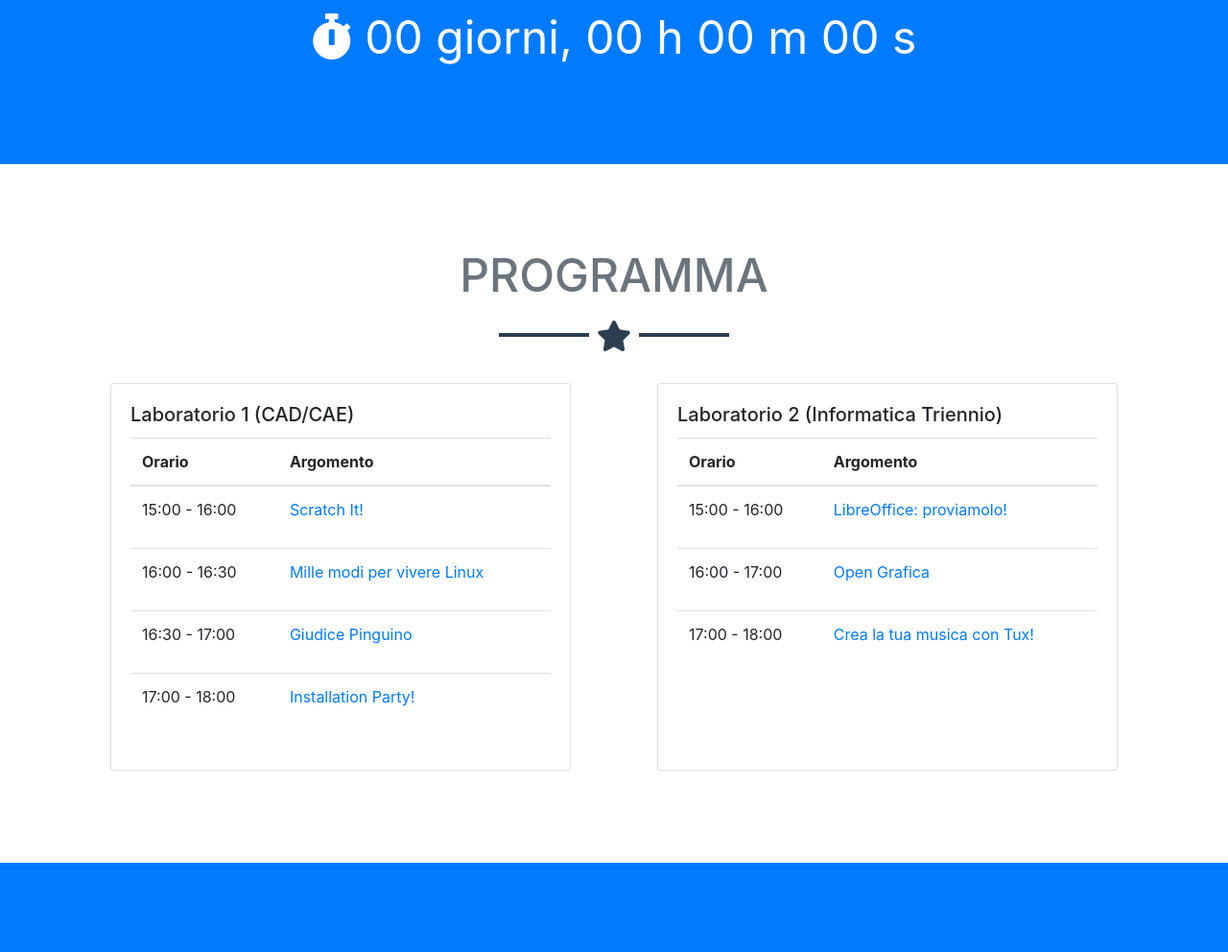
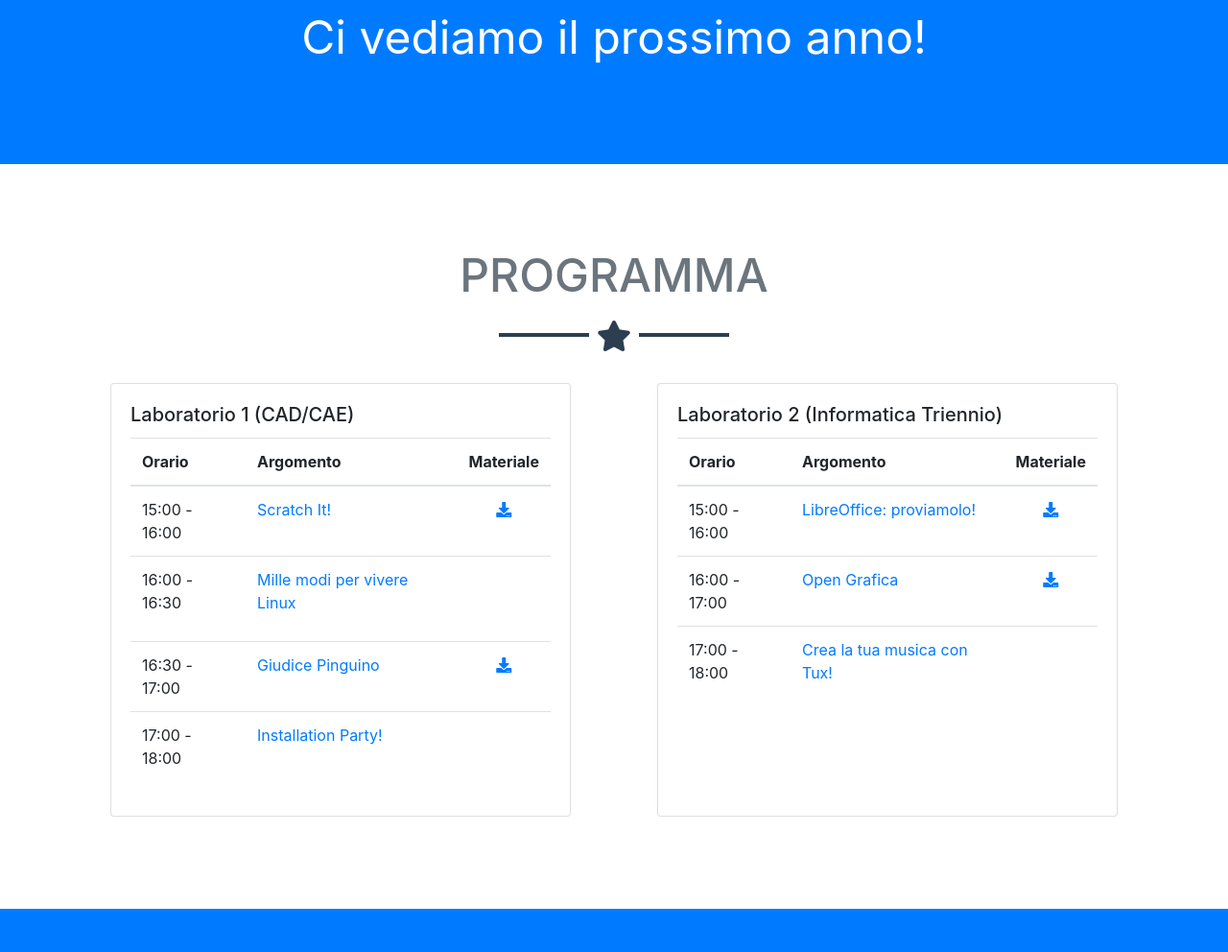
Before and after one commit to fntgnn/LinuxDay, a website with bundled scripts: page index.html in a window 1280 px wide. Shown: the part 933-1925 px from the top of the page at 96% size. Built offline with nearby package versions, Linux system fonts and the light colour scheme.

Commit message:
inserite slide

```diff
--- a/index.html
+++ b/index.html
@@ -67,7 +67,8 @@
         <hr class="star-light">
         <h2 class="font-weight-light mb-0">Diciottesima giornata nazionale di Linux e del software libero</h2>
         <br>
-        <div style="font-size: 3em"><i class="fas fa-stopwatch"></i> <span id="countdown"></span></div>
+        <div style="font-size: 3em">Ci vediamo il prossimo anno!</div>
+        <!-- <div style="font-size: 3em"><i class="fas fa-stopwatch"></i> <span id="countdown"></span></div> -->
       </div>
     </header>
 
@@ -85,6 +86,7 @@
                   <tr>
                     <th>Orario</th>
                     <th>Argomento</th>
+                    <th>Materiale</th>
                   </tr>
                 </thead>
                 <tbody>
@@ -92,10 +94,15 @@
 
                   <td>15:00 - 16:00</td>
                   <td>
+                    <!-- <div> -->
                   <a href="#scratch" data-toggle="collapse">
-                    <p>Scratch It!</p>
+              Scratch It!
                   </a>
+                    <!-- </div> -->
                     <p id="scratch" class="collapse">Coding: impariamo giocando</p>
+                  </td>
+                  <td class="text-center">
+                  <a href="slide/scratch_it.pdf" target="_blank"><i class="fas fa-download"></i></a>
                   </td>
 
                 </tr>
@@ -108,6 +115,11 @@
                     <p class="collapse" id="distro">Panoramica sulle diverse distribuzioni
                     </p>
                   </td>
+                  <td class="text-center">
+                  <!-- <a href="#" target="_blank"><i class="fas fa-download"></i></a> -->
+                  </td>
+
+
                 </tr>
                 <tr>
                   <td>16:30 - 17:00</td>
@@ -116,6 +128,11 @@
                     <p>Giudice Pinguino</p></a>
                   <p class="collapse" id="licenze">Copyleft VS Copyright, la battaglia d’autore</p>
                   </td>
+                  <td class="text-center">
+                  <a href="slide/giudice_pinguino.pdf" target="_blank"><i class="fas fa-download"></i></a>
+                  </td>
+
+
                 </tr>
                 <tr>
                   <td>17:00 - 18:00</td>
@@ -126,6 +143,11 @@
                     <p id="installation" class="collapse">I nostri ragazzi saranno a disposizione per consigli, suggerimenti ed installazioni. (Chi intende installare Gnu/Linux sul proprio pc è invitato a fare preventivamente un backup di tutti i dati importanti)
                     </p>
                   </td>
+                  <td class="text-center">
+                  <!-- <a href="slide/scratch_it.pdf" target="_blank"><i class="fas fa-download"></i></a> -->
+                  </td>
+
+
                 </tr>
                 </tbody>
               </table>
@@ -142,6 +164,7 @@
                   <tr>
                     <th>Orario</th>
                     <th>Argomento</th>
+                    <th>Materiale</th>
                   </tr>
                 </thead>
                 <tbody>
@@ -154,6 +177,10 @@
                   <p class="collapse" id="libreoffice">Un’alternativa libera e gratuita per tutti
                   </p>
                   </td>
+                  <td class="text-center">
+
+                  <a href="slide/libre_office_proviamolo.zip" target="_blank"><i class="fas fa-download"></i></a>
+                  </td>
                 </tr>
                 <tr>
                   <td>16:00 - 17:00</td>
@@ -163,6 +190,9 @@
                     <p class="collapse" id="grafica">Dal 2D al 3D con l’Open Source!
                     </p>
                   </td>
+                   <td class="text-center">
+                  <a href="slide/open_grafica.pdf" target="_blank"><i class="fas fa-download"></i></a>
+                  </td>
                 </tr>
                 <tr>
                   <td>17:00 - 18:00</td>
@@ -171,7 +201,9 @@
                       <p>Crea la tua musica con Tux!</p></a>
                     <p class="collapse" id="musica">Utilizzo di programmi audio professionali, tutti Open!
                     </p>
-
+                  </td>
+                   <td class="text-center">
+                  <!-- <a href="slide/open_grafica.pdf" target="_blank"><i class="fas fa-download"></i></a> -->
                   </td>
                 </tr>
               </tbody>
@@ -284,7 +316,7 @@
                <iframe width="425" height="350" frameborder="0" scrolling="no" marginheight="0" marginwidth="0" src="https://www.openstreetmap.org/export/embed.html?bbox=11.731663048267365%2C45.75499686658911%2C11.73455983400345%2C45.756583835571796&amp;layer=mapnik&amp;marker=45.7557903567218%2C11.733111441135406" style="border: 1px solid black"></iframe><br/><small><a href="https://www.openstreetmap.org/?mlat=45.75579&amp;mlon=11.73311#map=19/45.75579/11.73311">Ingrandisci mappa</a></small>
             </div>
          <div class="mt-4">
-            Se non riesci a venire a Bassano visita il sito del &nbsp;<a href="http://vicenza2.linux.it/wordpress/" target="_blank"> LugVI </a> &nbsp; per il Linux Day di Vicenza!
+            Se non riesci a venire a Bassano visita il sito del <a href="http://vicenza2.linux.it/wordpress/" target="_blank">LugVI</a> per il Linux Day di Vicenza!
             </div>
         </div>
       </div>
```
Also changed, not shown: 4 other files.
